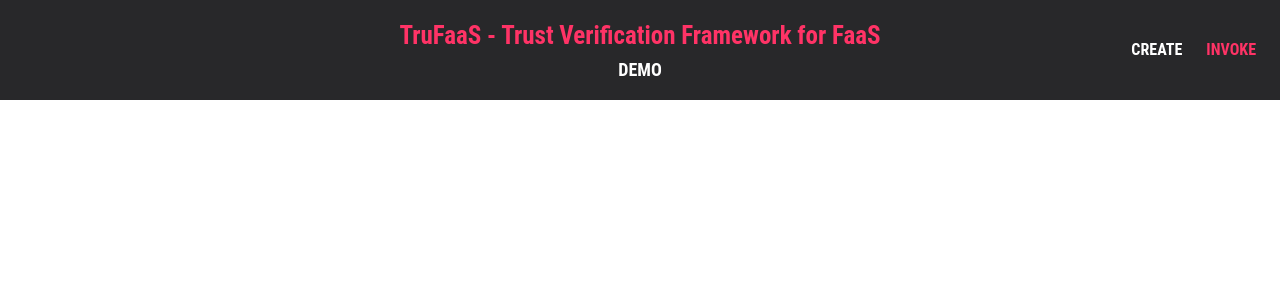
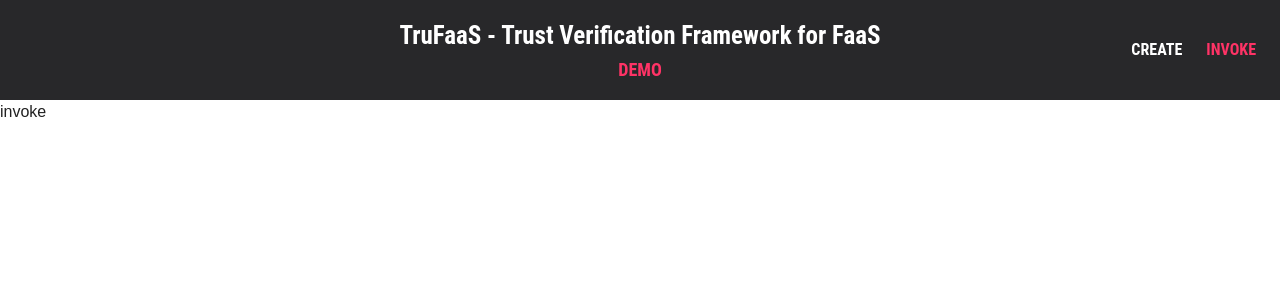
Before and after one commit to TruFaaS/TruFaaS-Demo-App, a React (Vite) app: page /invoke in a window 1280 px wide. Shown: the top 300 px of the page. Built offline with nearby package versions, Linux system fonts and the light colour scheme.

Commit message:
code refactored

```diff
--- a/src/components/AppBar.jsx
+++ b/src/components/AppBar.jsx
@@ -2,6 +2,7 @@ import { Box, Link, Typography } from "@mui/material";
 import MuiAppBar from "@mui/material/AppBar";
 import Toolbar from "./ToolBar";
 import PropTypes from "prop-types";
+import { CREATE_OPTION, INVOKE_OPTION } from "../constants";
 
 const rightLink = {
   fontSize: 16,
@@ -12,11 +13,11 @@ export default function AppBar({ page }) {
   let createColor = "common.white";
   let invokeColor = "common.white";
   switch (page) {
-    case "invoke":
+    case INVOKE_OPTION:
       createColor = "common.white";
       invokeColor = "secondary.main";
       break;
-    case "create":
+    case CREATE_OPTION:
       createColor = "secondary.main";
       invokeColor = "common.white";
       break;
@@ -36,7 +37,7 @@ export default function AppBar({ page }) {
               <Link
                 variant="h6"
                 underline="none"
-                color="secondary.main"
+                color="inherit"
                 href="/"
                 sx={{ fontSize: 25, textTransform: "unset" }}
               >
@@ -44,7 +45,7 @@ export default function AppBar({ page }) {
               </Link>
             </Box>
             <Box>
-              <Typography variant="h6" color={"common.white"} align="center">
+              <Typography variant="h6" color={"secondary.main"} align="center">
                 Demo
               </Typography>
             </Box>
@@ -72,6 +73,7 @@ export default function AppBar({ page }) {
           </Box>
         </Toolbar>
       </MuiAppBar>
+      <Toolbar />
     </>
   );
 }
--- /dev/null
+++ b/src/constants.jsx
@@ -0,0 +1,3 @@
+export const INVOKE_OPTION = "invoke";
+export const CREATE_OPTION = "create";
+export const HOME_OPTION = "home";
--- a/src/pages/Create.jsx
+++ b/src/pages/Create.jsx
@@ -1,9 +1,10 @@
 import AppBar from "../components/AppBar";
+import { CREATE_OPTION } from "../constants";
 
 function Create() {
   return (
     <>
-      <AppBar page={"create"}/>
+      <AppBar page={CREATE_OPTION}/>
       <div>create</div>
     </>
   );
--- a/src/pages/Home.jsx
+++ b/src/pages/Home.jsx
@@ -1,9 +1,11 @@
 import AppBar from "../components/AppBar";
+import { HOME_OPTION } from "../constants";
 
 function Home() {
   return (
     <>
-      <AppBar page={"home"} />
+      <AppBar page={HOME_OPTION} />
+
       <div>home</div>
     </>
   );
--- a/src/pages/Invoke.jsx
+++ b/src/pages/Invoke.jsx
@@ -1,9 +1,10 @@
 import AppBar from "../components/AppBar";
+import { INVOKE_OPTION } from "../constants";
 
 export default function Invoke() {
   return (
     <>
-      <AppBar page={"invoke"} />
+      <AppBar page={INVOKE_OPTION} />
       <div>invoke</div>
     </>
   );
```
